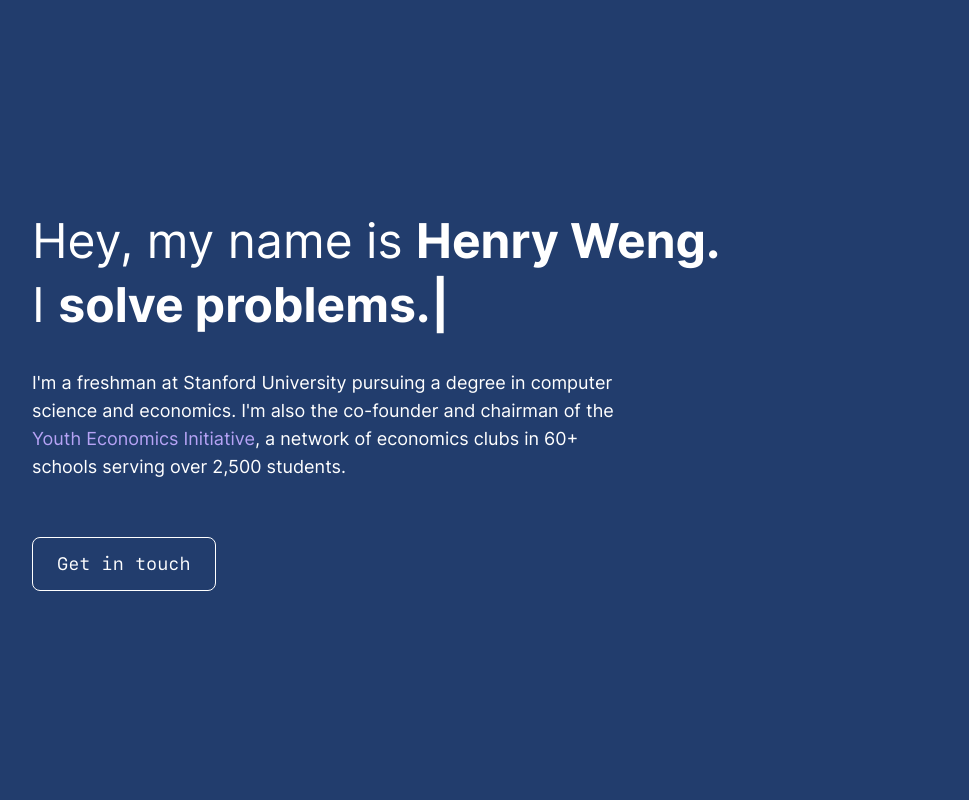
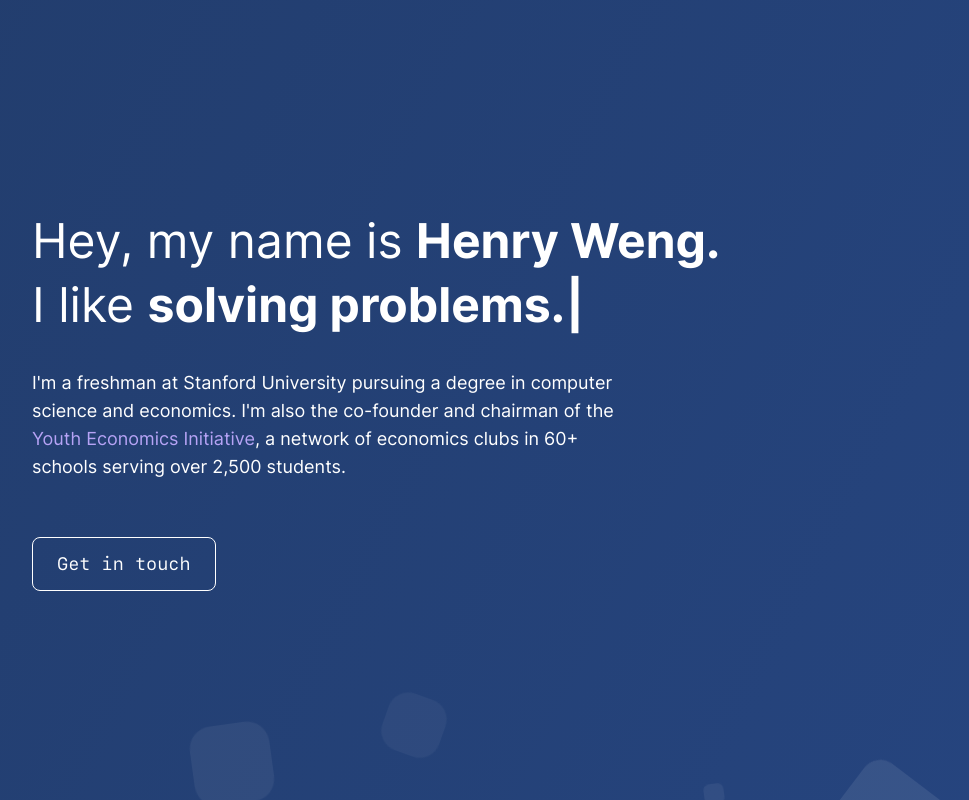
Before and after one commit to henryweng03/personal-site, a React (Create React App) app: page / in a window 1280 px wide. Shown: the whole page, without its empty margins (128-1097 px from the left). Built offline with nearby package versions, Linux system fonts and the light colour scheme.

Commit message:
Background styling/animation, new text

```diff
--- /dev/null
+++ b/src/components/hero-background.css
@@ -0,0 +1,118 @@
+.hero-background{
+  background: rgb(34,61,109);
+  background: linear-gradient(117deg, rgba(34,61,109,1) 0%, rgb(38, 69, 128) 100%);
+}
+.circles{
+  position: absolute;
+  top: 0;
+  left: 0;
+  width: 100%;
+  height: 100%;
+  overflow: hidden;
+}
+
+.circles li{
+  position: absolute;
+  display: block;
+  list-style: none;
+  width: 20px;
+  height: 20px;
+  background: rgba(255, 255, 255, 0.1);
+  animation: animate 12s linear infinite;
+  bottom: -150px;
+
+}
+
+.circles li:nth-child(1){
+  left: 25%;
+  width: 80px;
+  height: 80px;
+  animation-delay: 0s;
+}
+
+
+.circles li:nth-child(2){
+  left: -5%;
+  width: 120px;
+  height: 120px;
+  animation-delay: 2s;
+  animation-duration: 6s;
+}
+
+.circles li:nth-child(3){
+  left: 70%;
+  width: 20px;
+  height: 20px;
+  animation-delay: 4s;
+}
+
+.circles li:nth-child(4){
+  left: 40%;
+  width: 60px;
+  height: 60px;
+  animation-delay: 0s;
+  animation-duration: 9s;
+}
+
+.circles li:nth-child(5){
+  left: 65%;
+  width: 20px;
+  height: 20px;
+  animation-delay: 0s;
+}
+
+.circles li:nth-child(6){
+  left: 75%;
+  width: 110px;
+  height: 110px;
+  animation-delay: 3s;
+}
+
+.circles li:nth-child(7){
+  left: 35%;
+  width: 150px;
+  height: 150px;
+  animation-delay: 7s;
+}
+
+.circles li:nth-child(8){
+  left: 50%;
+  width: 25px;
+  height: 25px;
+  animation-delay: 15s;
+  animation-duration: 22s;
+}
+
+.circles li:nth-child(9){
+  left: 20%;
+  width: 15px;
+  height: 15px;
+  animation-delay: 2s;
+  animation-duration: 15s;
+}
+
+.circles li:nth-child(10){
+  left: 105%;
+  width: 150px;
+  height: 150px;
+  animation-delay: 0s;
+  animation-duration: 6s;
+}
+
+
+
+@keyframes animate {
+
+  0%{
+      transform: translateY(0) rotate(0deg);
+      opacity: 1;
+      border-radius: 10%;
+  }
+
+  100%{
+      transform: translateY(-40vh) rotate(180deg);
+      opacity: 0;
+      border-radius: 50%;
+  }
+
+}
--- a/src/components/hero.js
+++ b/src/components/hero.js
@@ -1,24 +1,37 @@
 import React from 'react';
 import Typewriter from 'typewriter-effect';
+import './hero-background.css'
 
 const Hero = () => {
   return (
-  <div className="relative h-screen bg-blue-dark">
-    <div className="text-center sm:text-left absolute top-1/2 px-16 lg:px-40 transform -translate-y-1/2">
+  <div className="relative h-screen hero-background">
+    <ul class="circles">
+      <li></li>
+      <li></li>
+      <li></li>
+      <li></li>
+      <li></li>
+      <li></li>
+      <li></li>
+      <li></li>
+      <li></li>
+      <li></li>
+    </ul>
+    <div className="text-center px-7 sm:text-left sm:px-16 absolute top-1/2 lg:px-40 transform -translate-y-1/2">
       <h1 className="hero-header">Hey, my name is <b>Henry Weng.</b></h1>
       <div className="justify-center sm:justify-start flex hero-header">
         <h1 className="hero-header">
-          I&nbsp;
+          I like&nbsp;
         </h1>
         <b className="my-0 sm:my-1 lg:my-2">
           <Typewriter
               options={{
                 strings: [
-                  'make cool things.',
-                  'solve problems.',
-                  'love learning.',
-                  'develop apps.',
-                  'lead people.',
+                  'making cool things.',
+                  'solving problems.',
+                  'learning.',
+                  'building apps.',
+                  'leading people.',
                 ],
                 autoStart: true,
                 loop: true,
@@ -26,7 +39,8 @@ const Hero = () => {
                 deleteSpeed: 20,
                 pauseFor: 1750
               }}
-            />
+            >
+            </Typewriter>
         </b>
       </div><br />
       <div className="flex">
```
